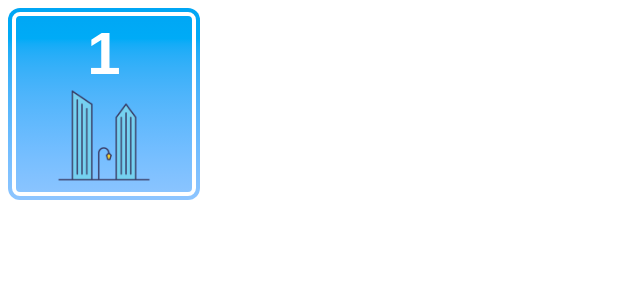
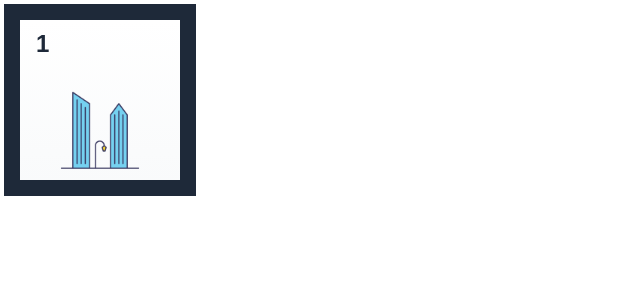
Before and after one commit to samueldebenedictis/tesi, a Next.js app: page / in a window 1280 px wide. Shown: the top 300 px of the page, without its empty margins (0-640 px from the left). Built offline with nearby package versions, Linux system fonts and the light colour scheme.

Commit message:
chore: refactoring ui

```diff
--- a/src/app/components/square.tsx
+++ b/src/app/components/square.tsx
@@ -1,39 +1,55 @@
 import Image from "next/image";
 import { buildings } from "./building";
 
-type Color = "yellow" | "blue" | "green" | "red" | "white";
+type Color = "yellow" | "blue" | "green" | "red" | "black";
 
 type SquareProps = {
   number: number;
-  backgroundColorGradient?: Color;
+  borderColor?: Color;
   buildingIndex: keyof typeof buildings;
 };
 
-const squareColor = (color: Color) => {
-  const base = "bg-linear-to-b text-white outline-4 -outline-offset-8";
+const borderColor = (color: Color) => {
   switch (color) {
     case "yellow":
-      return `${base} from-amber-500 to-yellow-300`;
+      return `bg-amber-500 text-amber-500`;
     case "blue":
-      return `${base} from-sky-500 to-blue-300`;
+      return `bg-sky-500 text-blue-500`;
     case "green":
-      return `${base} from-green-500 to-emerald-300`;
+      return `bg-green-500 text-green-500`;
     case "red":
-      return `${base} from-red-500 to-orange-300`;
+      return `bg-red-500 text-red-500`;
     default:
-      return "bg-white text-black outline-4 -outline-offset-8";
+      return "bg-gray-800 text-gray-800";
+  }
+};
+
+const insideColor = (color: Color) => {
+  const base = "bg-linear-to-t to-white";
+  switch (color) {
+    case "yellow":
+      return `${base} from-amber-50`;
+    case "blue":
+      return `${base} from-sky-50`;
+    case "green":
+      return `${base} from-green-50 `;
+    case "red":
+      return `${base} from-red-50`;
+    default:
+      return `${base} from-gray-50`;
   }
 };
 
 export default function Square(props: SquareProps) {
   const image = buildings[props.buildingIndex];
-  const colorClass = squareColor(props.backgroundColorGradient || "white");
+  const colorClass = borderColor(props.borderColor || "black");
   const classNameBase =
-    "rounded-xl size-48 p-4 m-2 grid content-center justify-items-center h-full";
+    "size-48 p-4 m-1 grid content-center justify-items-center h-full ";
   const className = [classNameBase, colorClass].join(" ");
   return (
     <div className={className}>
-      <div className="relative text-center">
+      <div className={`p-2 ${insideColor(props.borderColor || "black")}`}>
+        <div className="relative">
           <Image
             className="pt-12 pr-6 pl-6"
             src={image}
@@ -41,10 +57,9 @@ export default function Square(props: SquareProps) {
             height={500}
             alt="building"
           />
-        <div className="w-full absolute top-0">
-          <span className="text-white font-extrabold text-6xl">
-            {props.number}
-          </span>
+          <div className="w-full absolute top-0 left-2">
+            <span className="font-extrabold text-2xl">{props.number}</span>
+          </div>
         </div>
       </div>
     </div>
```
Also changed, not shown: 1 other file (tests, documents, lock files or other folders). Lines whose indentation alone changed are shown as unchanged.
